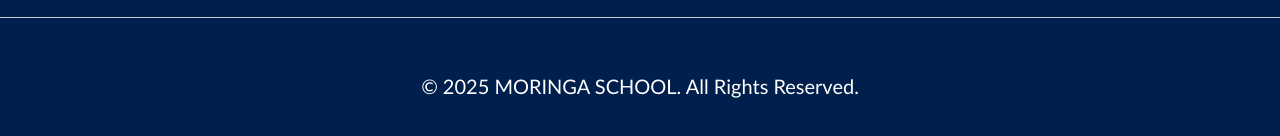
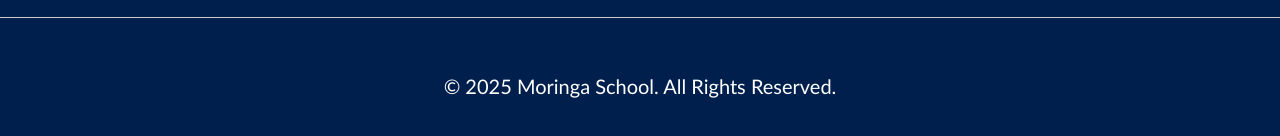
Before and after one commit to mustafamuse11/firstwebsite, a plain HTML site: page index.html in a window 1280 px wide. Shown: the part 1962-2098 px from the top of the page. Drawn offline with Linux system fonts and the light colour scheme.

Commit message:
update footer

```diff
--- a/index.html
+++ b/index.html
@@ -81,7 +81,7 @@
 
     <!-- Copyright -->
     <div class="footer-bottom">
-        <p>&copy; 2025 MORINGA SCHOOL. All Rights Reserved.</p>
+        <p>&copy; 2025 Moringa School. All Rights Reserved.</p>
     </div>
 </footer>
 
```
